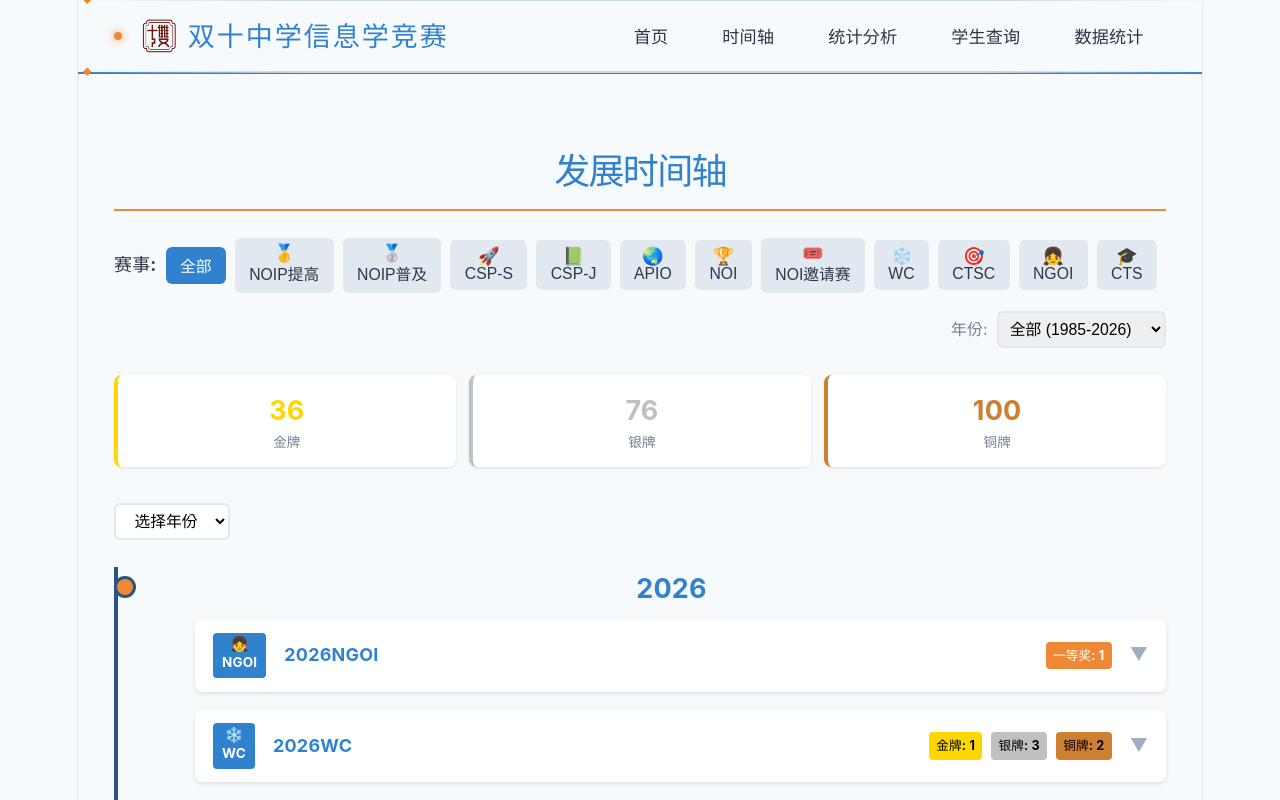
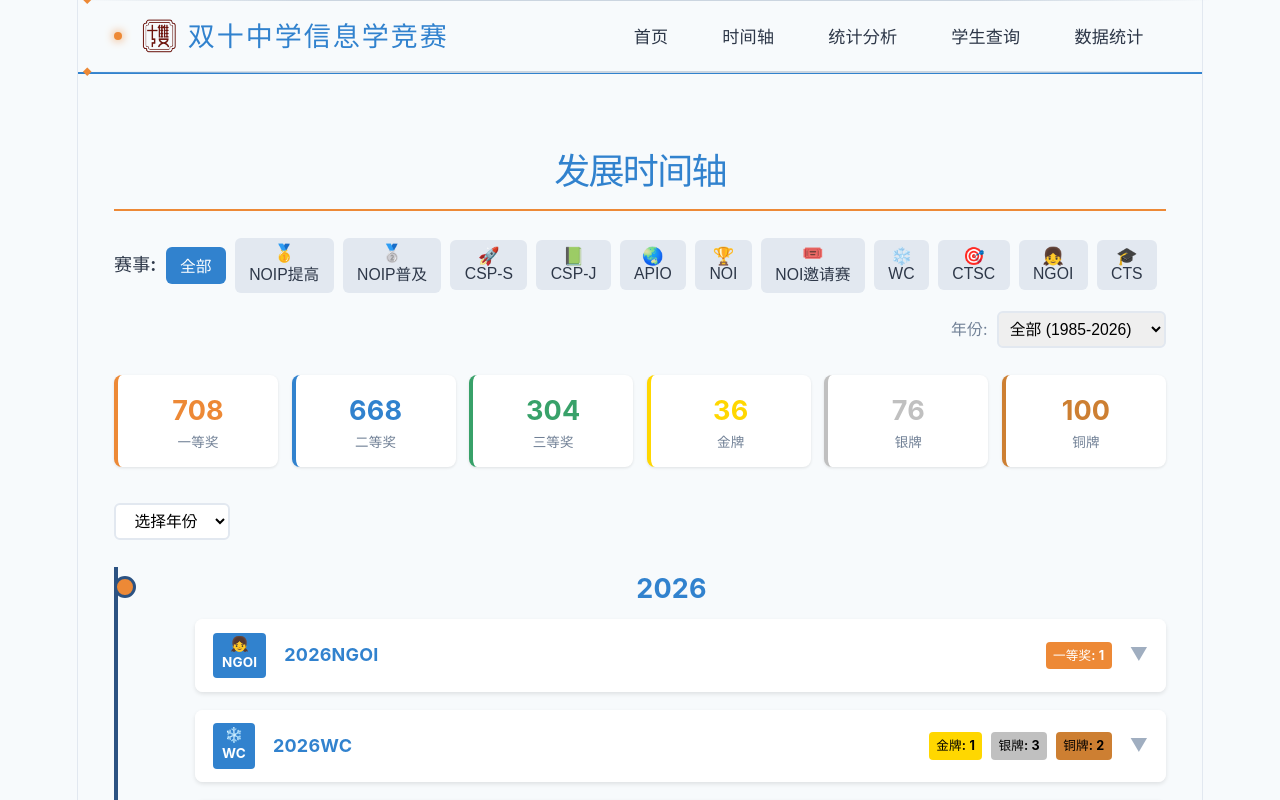
Before and after one commit to xmssoi/xmssoi.github.io, a React (Vite) app: page /#/timeline in a window 1280 px wide. Shown: the top 800 px of the page. Built offline with nearby package versions, Linux system fonts and the light colour scheme.

Commit message:
Timeline：统计摘要始终显示全部 6 个奖项类型
无论 count 是否为 0，金/银/铜 + 一/二/三等奖 6 个框全部显示。

```diff
--- a/src/pages/Timeline.jsx
+++ b/src/pages/Timeline.jsx
@@ -358,22 +358,12 @@ function Timeline() {
         gap: '0.75rem',
         marginBottom: '2rem'
       }}>
-        {(() => {
-          const medalTypes = ['金牌', '银牌', '铜牌']
-          const tierTypes = ['一等奖', '二等奖', '三等奖']
-          const hasMedals = medalTypes.some(t =>
-            Object.values(stats).some(yearData =>
-              Object.values(yearData).some(compData => (compData[t]?.length || 0) > 0)
-            )
-          )
-          const displayTypes = hasMedals ? medalTypes : tierTypes
-          return displayTypes.map(type => {
+        {['一等奖', '二等奖', '三等奖', '金牌', '银牌', '铜牌'].map(type => {
           const count = Object.values(stats).reduce((sum, yearData) => {
             return sum + Object.values(yearData).reduce((s, compData) => {
               return s + (compData[type]?.length || 0)
             }, 0)
           }, 0)
-            if (!hasMedals && count === 0) return null
           return (
             <div
               key={type}
@@ -390,8 +380,7 @@ function Timeline() {
               <div style={{fontSize: '0.75rem', color: '#718096'}}>{type}</div>
             </div>
           )
-          })
-        })()}
+        })}
       </div>
 
       {/* Year Index */}
```
Lines whose indentation alone changed are shown as unchanged.
